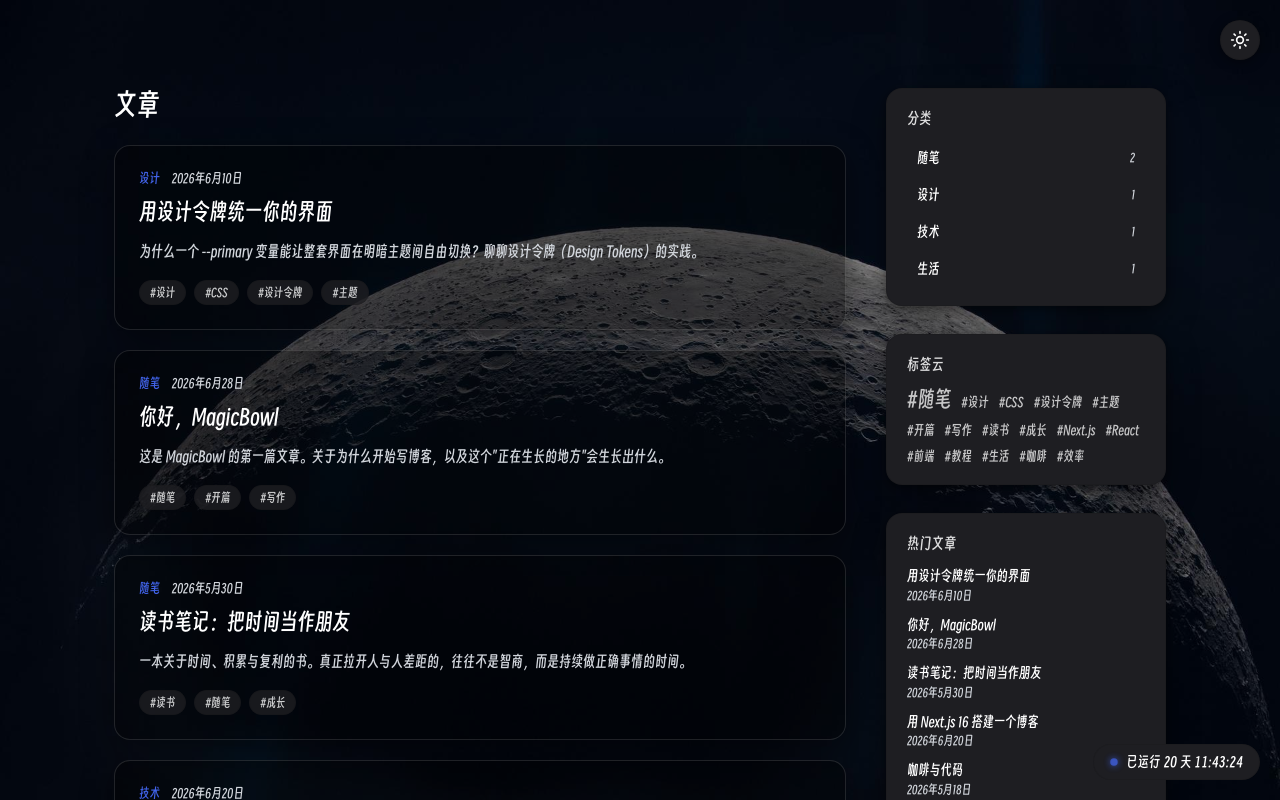
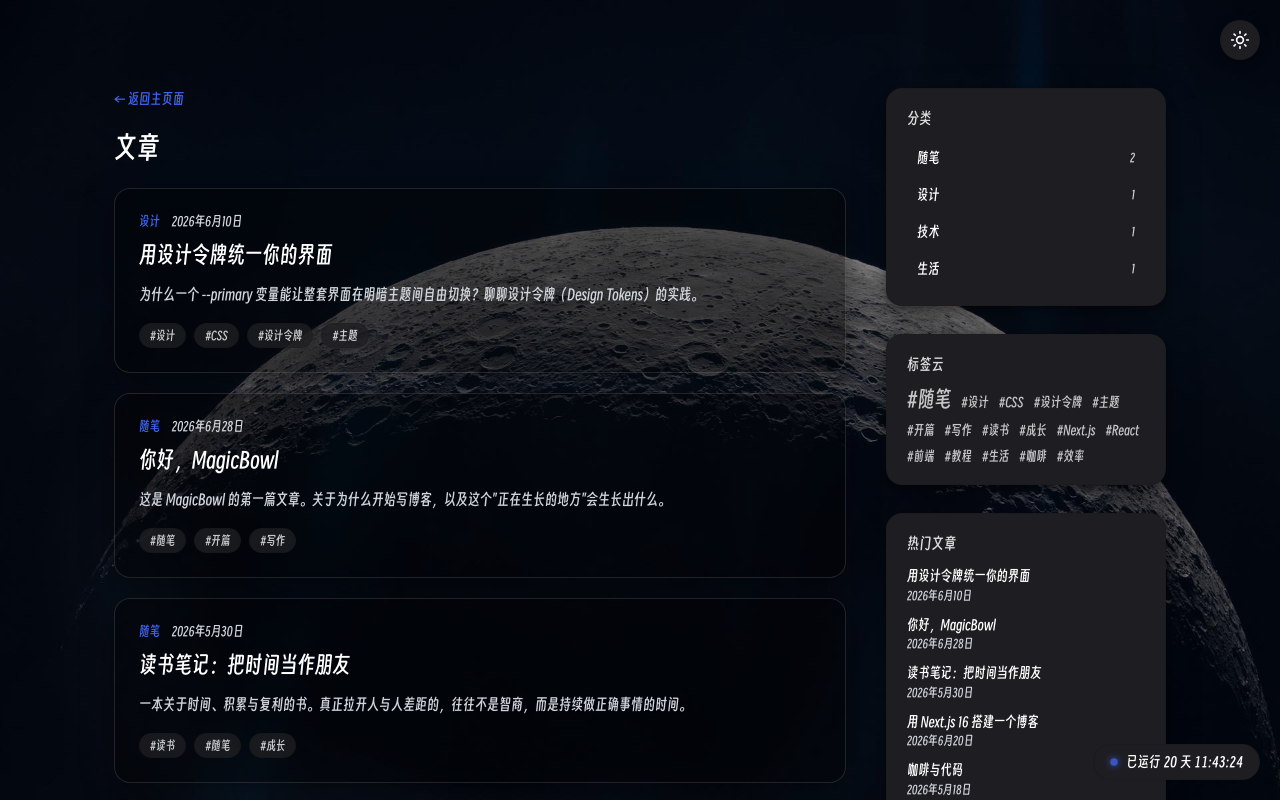
Before and after one commit to lg114/magicbowl, a Next.js app: page /posts in a window 1280 px wide. Shown: the top 800 px of the page. Built offline with nearby package versions, Linux system fonts and the light colour scheme.

Commit message:
Add top back link on posts pages
Add a '← 返回主页面' Link at the top of the posts index and post detail pages to return to the site root. Add .back-link--top CSS to remove top margin and set bottom spacing. tsconfig.tsbuildinfo updated (build metadata).

```diff
--- a/app/posts/[slug]/page.tsx
+++ b/app/posts/[slug]/page.tsx
@@ -55,6 +55,9 @@ export default async function PostPage({
   return (
     <main className="blog-shell blog-shell--single">
       <article className="post-detail">
+        <Link href="/" className="back-link back-link--top">
+          ← 返回主页面
+        </Link>
         <script
           type="application/ld+json"
           dangerouslySetInnerHTML={{ __html: JSON.stringify(jsonLd) }}
--- a/app/posts/page.tsx
+++ b/app/posts/page.tsx
@@ -29,6 +29,9 @@ export default async function PostsPage({
   return (
     <main className="blog-shell">
       <div className="blog-main">
+        <Link href="/" className="back-link back-link--top">
+          ← 返回主页面
+        </Link>
         <div className="section-head">
           <h1 className="section-title">文章</h1>
           {filterLabel && (
--- a/app/styles/blog.css
+++ b/app/styles/blog.css
@@ -435,6 +435,12 @@
 
 .back-link:hover {
   text-decoration: underline;
+}
+
+/* 顶部返回链接（列表页 / 详情页顶部使用），去底部外边距、改到底部间距 */
+.back-link--top {
+  margin-top: 0;
+  margin-bottom: 24px;
 }
 
 /* ---------- Responsive ---------- */
```
Also changed, not shown: 1 other file (tests, documents, lock files or other folders).
